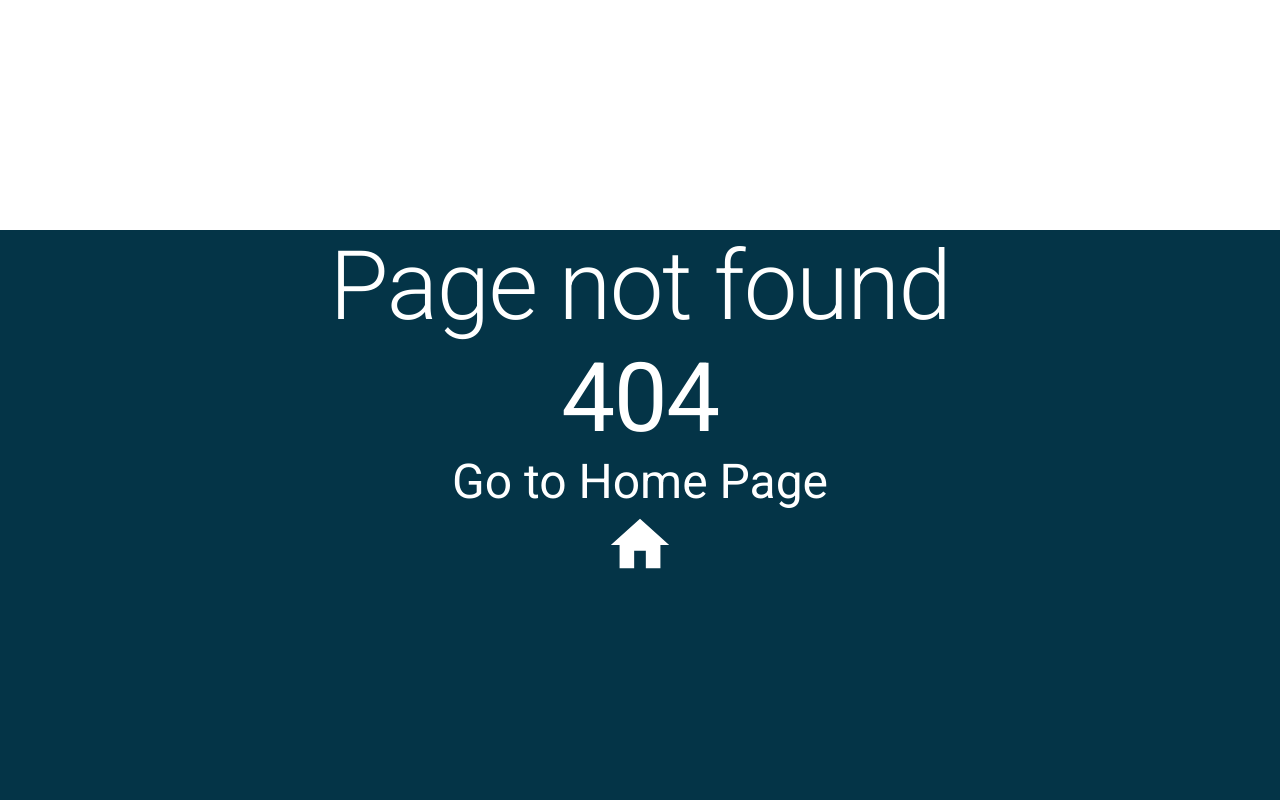
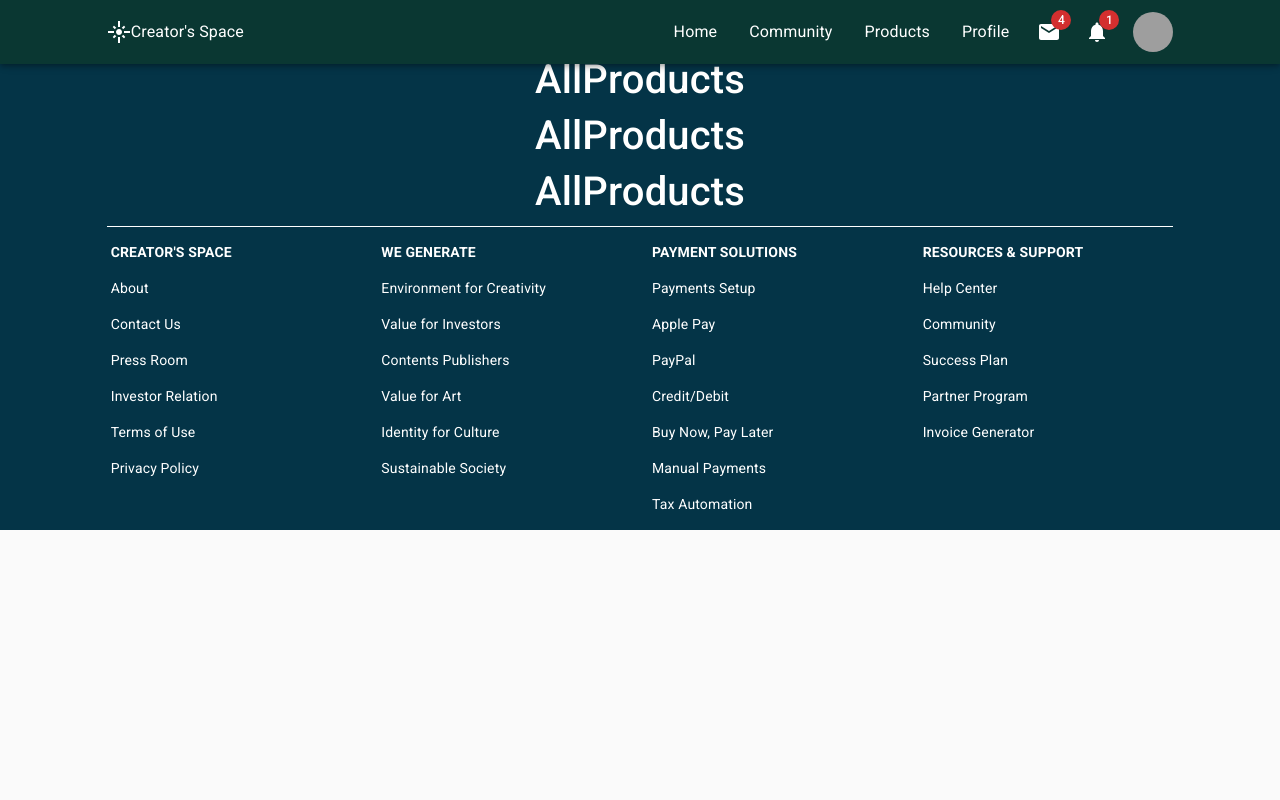
Before and after one commit to rajibjonchhen/capstone-project, a React (Create React App) app: page /products in a window 1280 px wide. Before the commit this address had no page. Shown: the top 800 px of the page. Built offline with nearby package versions, Linux system fonts and the light colour scheme; no server answers; sample sign-in values are in the browser's storage; grey boxes are pictures that could not be loaded.

Commit message:
product page created

```diff
--- a/src/App.css
+++ b/src/App.css
@@ -43,7 +43,7 @@
 }
 
 .theme-color{
-  color:rgb(5,106,145)
+  color:rgb(13, 61, 60)
 }
 .color{
   color:rgb(4, 52, 71)
--- a/src/App.js
+++ b/src/App.js
@@ -1,4 +1,4 @@
-import React from 'react';
+import React, { useEffect } from 'react';
 import './App.css';
 import { BrowserRouter, Route, Routes } from 'react-router-dom';
 import LoginPage from './login/LoginPage';
@@ -16,23 +16,28 @@ import MyProfile from './profile/MyProfile';
 import "bootstrap/dist/css/bootstrap.min.css"
 import { Container } from 'react-bootstrap';
 import RolePage from './RolePage/RolePage';
+import Products from './products/Products';
 
 
 
 function App() {
+  useEffect(() => {
+    console.log(window.location.pathname)
+  },[])
   return (
 <Provider store={configureStore}>
-    <div  className="App" style={{backgroundColor: " rgb(4, 52, 71)",margin:"auto"}}>
+    <div  className="App" style={{backgroundColor: window.location.pathname === "/home" ? "rgb(13, 61, 60)" :" rgb(4, 52, 71)",margin:"auto"}}>
       <BrowserRouter>
         <Routes>
           <Route path="/" exact element={<LoginPage/>}/>
           <Route path="/role" exact element={<RolePage/>}/>
           <Route path="/home" exact element={<MyLayout><HomePage/></MyLayout>}/>
           <Route path="/account" exact element={<MyLayout><Account/></MyLayout>}/>
+          <Route path="/products" exact element={<MyLayout><Products/></MyLayout>}/>
           <Route path="/posts" exact element={<MyLayout><PostPage/></MyLayout>}/>
           <Route path="/detail/:productId" exact element={<MyLayout><DetailPage/></MyLayout>}/>
           <Route path="/profile" exact element={<MyLayout><MyProfile/></MyLayout>}/>
-          <Route path="/products/:category" exact element={<MyLayout><DisplayProducts/></MyLayout>}/>
+          {/* <Route path="/products/:category" exact element={<MyLayout><DisplayProducts/></MyLayout>}/> */}
           <Route path="*" element={<ErrorPage/>}/>
         </Routes>
       </BrowserRouter>
--- a/src/RolePage/RolePage.jsx
+++ b/src/RolePage/RolePage.jsx
@@ -2,6 +2,9 @@ import { Button } from '@material-ui/core'
 import { Lightbulb, MonetizationOn } from '@mui/icons-material'
 import React, { useEffect, useState } from 'react'
 import { Col, Container, Row } from 'react-bootstrap'
+import { useDispatch } from 'react-redux'
+import { useNavigate } from 'react-router-dom'
+import { setMyInfoAction } from '../redux/actions/action'
 import "./rolePage.css"
 
 function RolePage() {
@@ -9,6 +12,8 @@ function RolePage() {
     const [role, setRole] = useState("")
     const [error, setError] = useState("")
 
+    const dispatch = useDispatch()
+    const navigate = useNavigate()
     useEffect(() => {
 
         if(role === "creator" ||  role === "investor"){
@@ -26,15 +31,17 @@ function RolePage() {
                     "authorization": localStorage.getItem("MyToken")
                 }
             })
-            if(response.status !== 0){
+            if(response.status !== 200){
                 const data = await response.json()
                 console.log(data)
                 setError("Couldn't set the role try again")
             } else {
                 const data = await response.json()
-                console.log(data)
+                console.log("role set data ", data)
+                dispatch(setMyInfoAction(data.user))
+                navigate("/home")
             }
-            console.log("my role is role", role)
+
         } catch (error) {
             console.log(error)
         }
@@ -43,7 +50,7 @@ function RolePage() {
   return (
     <div className="role-container">
         <Container>
-        <p className="h1">Select your role</p>
+        <p className="h1">How would you like to contribute</p>
             <Row>
                 <Col >
                     <Button className="role" onClick={() => setRole("creator")}>
--- a/src/home/MyJumbotron.jsx
+++ b/src/home/MyJumbotron.jsx
@@ -1,23 +1,22 @@
 import React from 'react'
 import {  Jumbotron } from 'react-bootstrap'
 import JumboPic from "../assets/business-idea.jpg"
-
+import "./myJumbotron.css"
 function MyJumbotron() {
   return (
-    <Jumbotron fluid style={{ backgroundImage:`url(${JumboPic}) `,backgroundRepeat:"no-repeat", backgroundSize:"cover", height:"600px", backgroundPosition:'center'}}>
+    <Jumbotron fluid className="my-jumbotron">
         <div >
-
             <div>
-            <h1>We Connect ideas with money</h1>
-            <p>
+                <p className="h3">
                     If you have an idea worth a business ?
                 </p>
-            <p>
+                <p className="h3">
                     If you are looking for new investment oppurtinity?
                 </p>
-            <p>
+                <p className="h3">
                     We are here to help you
                 </p>
+                <h1>We Connect ideas with money</h1>
             </div>
         </div>
     </Jumbotron>
--- a/src/home/myJumbotron.css
+++ b/src/home/myJumbotron.css
@@ -0,0 +1,10 @@
+.my-jumbotron{
+    background-image:url(../assets/business-idea.jpg);
+    background-repeat: no-repeat;
+    background-size: cover;
+    height:600px;
+    background-position:center;
+    display:flex;
+    justify-content: center;
+    align-items: center;
+}
--- a/src/myNavbar/MyNavbar.jsx
+++ b/src/myNavbar/MyNavbar.jsx
@@ -279,6 +279,14 @@ function MyNavbar() {
 
                 <MenuItem className="margin-xasix"
                   onClick={() => {
+                    navigate("/products");
+                  }}
+                >
+                  <Typography>Products</Typography>
+                </MenuItem>
+
+                <MenuItem className="margin-xasix"
+                  onClick={() => {
                     navigate("/profile");
                   }}
                 >
--- a/src/products/DisplayProducts.jsx
+++ b/src/products/DisplayProducts.jsx
@@ -11,6 +11,7 @@ function DisplayProducts() {
     const [isLoading, setIsLoading] = useState(true)
     const dispatch = useDispatch()
     const params = useParams()
+    const [category, setCategory] = useState("")
 
 
     const navigate = useNavigate()
@@ -19,8 +20,9 @@ function DisplayProducts() {
 
     useEffect(() => {
         window.scrollTo(0,0)
-        const category = params.category
-        fetchProducts(category)
+
+        setCategory(`${params.category}`)
+        fetchProducts(`${params.category}`)
     },[])
 
 
@@ -41,9 +43,9 @@ function DisplayProducts() {
                 setIsLoading(false)
             } else{
                 const data = await response.json()
-                const products = data.products.filter(product => product.category === category)
-                console.log(products, selectedCategory)
-                dispatch(setAllProductsAction(products))
+                // const products = data.products.filter(product => product.category === category)
+                // console.log(products, selectedCategory)
+                dispatch(setAllProductsAction(data.products))
                 setIsLoading(false)
 
             }
@@ -57,7 +59,7 @@ function DisplayProducts() {
     return (
         <Grid container >
             {allProducts.length === 0 && <h2>There are no products in this category</h2>}
-            {allProducts?.map((product, i) => <Grid key={i} item xs={12} sm={6} md={4} lg={3} style={{display:"flex", justifyContent:"center"}}>
+            {(!params.category?  allProducts : allProducts.filter(product => product.category === category))?.map((product, i) => <Grid key={i} item xs={12} sm={6} md={4} lg={3} style={{display:"flex", justifyContent:"center"}}>
                 <SingleCard product={product}/>
             </Grid>
             )}
--- /dev/null
+++ b/src/products/Products.jsx
@@ -0,0 +1,22 @@
+import React from 'react'
+
+function AllProducts() {
+  return (
+    <div>
+      <h1>
+      AllProducts
+      </h1>
+      <h1>
+      AllProducts
+      </h1>
+      <h1>
+      AllProducts
+      </h1>
+      <h1>
+      AllProducts
+      </h1>
+    </div>
+  )
+}
+
+export default AllProducts
```
Lines whose indentation alone changed are shown as unchanged.
